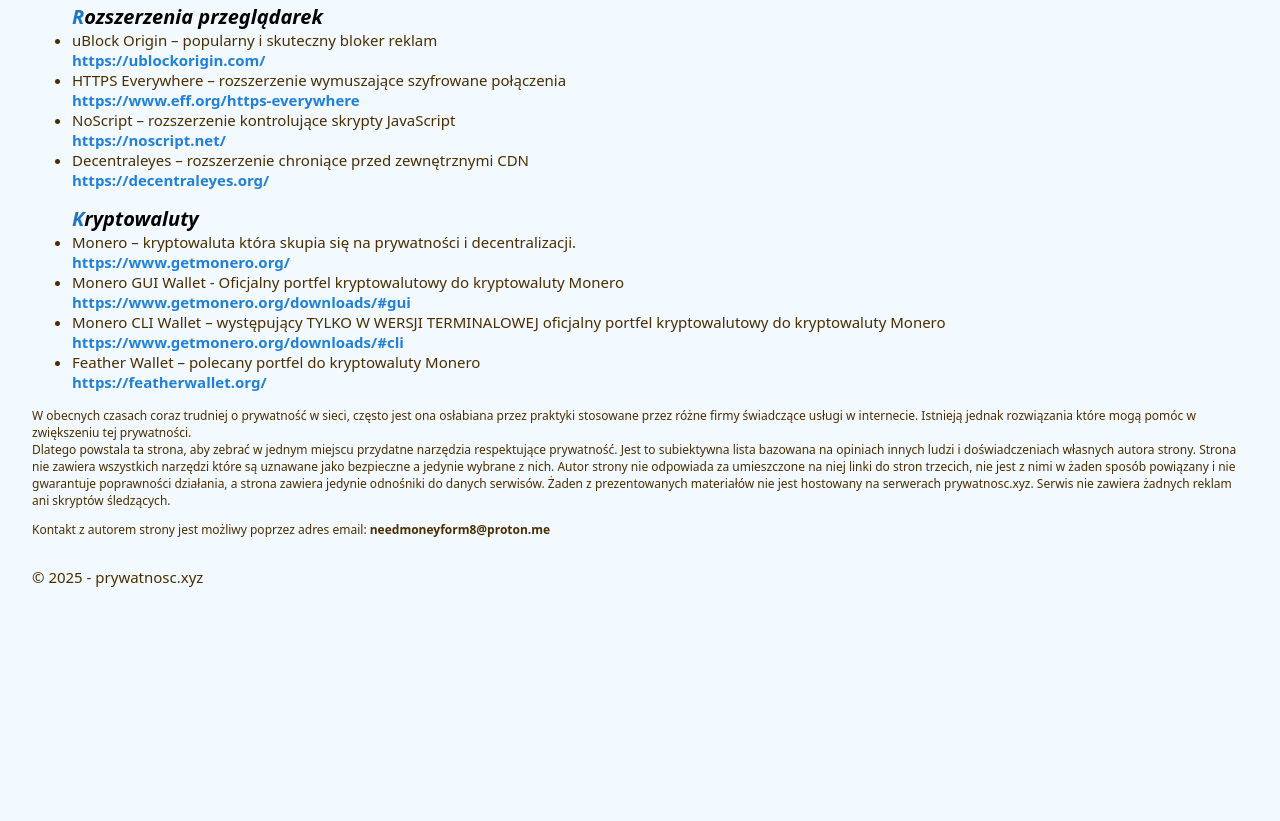
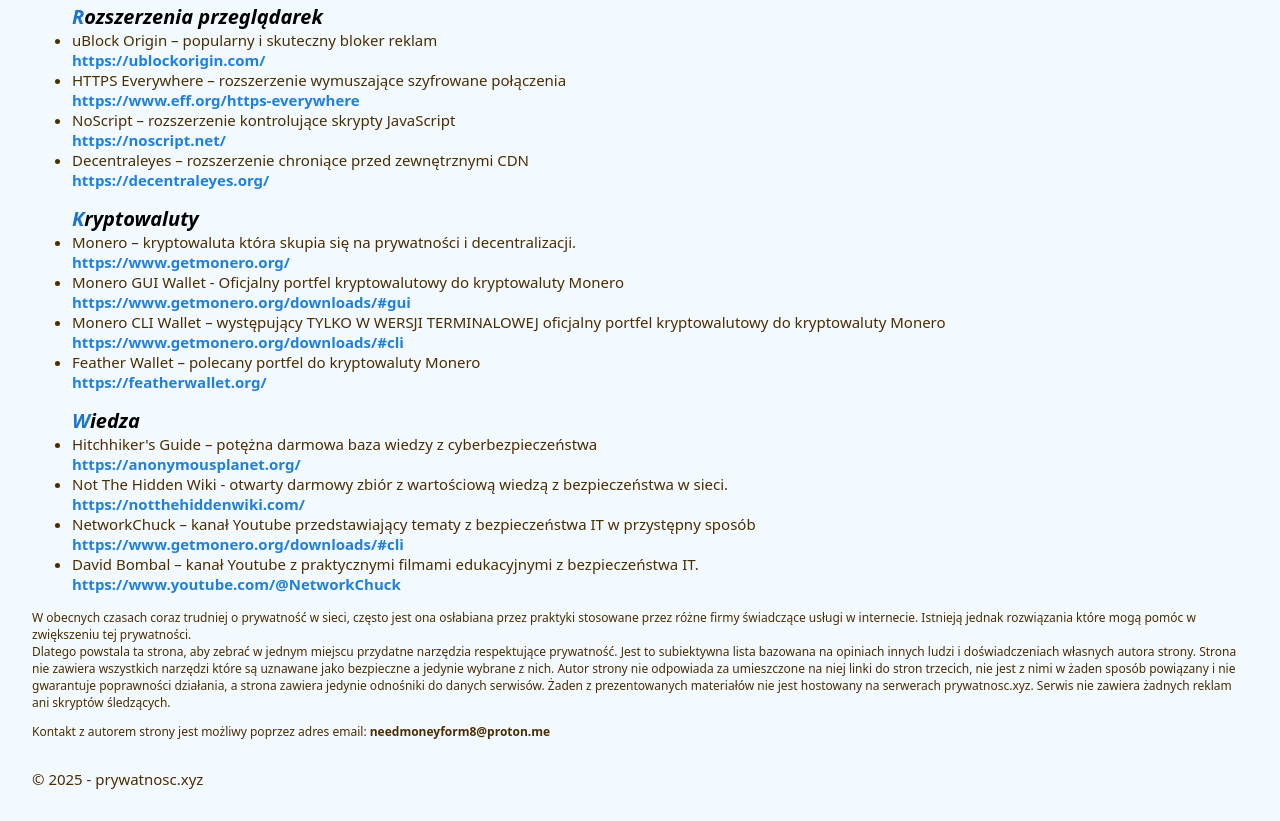
Before and after one commit to 50sec/50sec.github.io, a plain HTML site: page index.html in a window 1280 px wide. Shown: the part 1042-1863 px from the top of the page. Before the commit the page ends 1661 px from the top, so only its background shows below. Drawn offline with Linux system fonts and the light colour scheme.

Commit message:
Update index.html

```diff
--- a/index.html
+++ b/index.html
@@ -2,10 +2,8 @@
 <head>
     <meta charset="UTF-8" />
     <meta name="viewport" content="width=device-width, initial-scale=1.0"/>
-    <meta property="og:url" content="https://prywatnosc.xyz/" />
-	<meta property="og:type" content="website" />
 	<meta property="og:title" content="Lista usług dbających o prywatność" />
-	<meta property="og:description" content="Lista narzędzi które szanują twoją prywatność!" />
+	<meta property="description" content="Lista narzędzi które szanują twoją prywatność!" />
     <title>prywatnosc.xyz - Lista narzędzi które szanują twoją prywatność!</title>
     <link rel="stylesheet" href="style.css">
 </head>
@@ -14,12 +12,13 @@
 <h2> lista narzędzi które szanują twoją prywatność!</h2>
 <ul id="vpn">
     <span>VPN</span>
-    <li>Proton - vpn,mail, dysk i więcej polecanych usług dbających o prywatność<a href="https://proton.me/" target="_blank">https://proton.me/</a></li>
+    <li>Proton - VPN,mail, dysk i więcej polecanych usług dbających o prywatność<a href="https://proton.me/" target="_blank">https://proton.me/</a></li>
     <li>Mullvad VPN - polecany VPN z polityką no-logs<a href="https://mullvad.net/pl" target="_blank">https://mullvad.net/</a></li>
 </ul>
 <ul id="komunikatory">
     <span>Komunikatory</span>
-    <li>Signal - najpopularniejszy bezpieczny komunikator z szyfrowaniem end-to-end<a href="https://signal.org/" target="_blank">https://signal.org/</a></li>    <li>Session - bardzo prywatny komunikator end-to-end<a href="https://getsession.org/" target="_blank">https://getsession.org/</a></li>
+    <li>Signal - najpopularniejszy bezpieczny komunikator z szyfrowaniem end-to-end<a href="https://signal.org/" target="_blank">https://signal.org/</a></li>
+    <li>Session - bardzo prywatny komunikator end-to-end<a href="https://getsession.org/" target="_blank">https://getsession.org/</a></li>
     <li>Telegram - dosyć prywatny komunikator ale z pewnymi ograniczeniami <a href="https://telegram.org/" target="_blank">https://telegram.org/</a></li>
 </ul>
 <ul id="systemy">
@@ -51,10 +50,17 @@
 </ul>
 <ul id="kryptowaluty">
     <span>Kryptowaluty</span>
-    <li>Monero – kryptowaluta która skupia się na prywatności i decentralizacji. <a href="https://www.getmonero.org/" target="_blank">https://www.getmonero.org/</a></li>
+     <li>Monero – kryptowaluta która skupia się na prywatności i decentralizacji. <a href="https://www.getmonero.org/" target="_blank">https://www.getmonero.org/</a></li>
     <li>Monero GUI Wallet - Oficjalny portfel kryptowalutowy do kryptowaluty Monero <a href="https://www.getmonero.org/downloads/#gui" target="_blank">https://www.getmonero.org/downloads/#gui</a></li>
     <li>Monero CLI Wallet – występujący TYLKO W WERSJI TERMINALOWEJ oficjalny portfel kryptowalutowy do kryptowaluty Monero <a href="https://www.getmonero.org/downloads/#cli" target="_blank">https://www.getmonero.org/downloads/#cli</a></li>
     <li>Feather Wallet – polecany portfel do kryptowaluty Monero <a href="https://featherwallet.org/" target="_blank">https://featherwallet.org/</a></li>
+</ul>
+<ul id="wiedza">
+    <span>Wiedza</span>
+    <li>Hitchhiker's Guide – potężna darmowa baza wiedzy z cyberbezpieczeństwa<a href="https://anonymousplanet.org/" target="_blank">https://anonymousplanet.org/</a></li>
+    <li>Not The Hidden Wiki - otwarty darmowy zbiór z wartościową wiedzą z bezpieczeństwa w sieci. <a href="https://notthehiddenwiki.com/" target="_blank">https://notthehiddenwiki.com/</a></li>
+    <li>NetworkChuck – kanał Youtube przedstawiający tematy z bezpieczeństwa IT w przystępny sposób<a href="https://www.youtube.com/@NetworkChuck" target="_blank">https://www.getmonero.org/downloads/#cli</a></li>
+    <li>David Bombal – kanał Youtube z praktycznymi filmami edukacyjnymi z bezpieczeństwa IT.<a href="https://www.youtube.com/@NetworkChuck" target="_blank">https://www.youtube.com/@NetworkChuck</a></li>
 </ul>
 <p class="disclaimer">W obecnych czasach coraz trudniej o prywatność w sieci, często jest ona osłabiana przez praktyki stosowane przez różne firmy świadczące usługi w internecie. Istnieją jednak rozwiązania które mogą pomóc w zwiększeniu tej prywatności. <br>
 Dlatego powstala ta strona, aby zebrać w jednym miejscu przydatne narzędzia respektujące prywatność. Jest to subiektywna lista bazowana na opiniach innych ludzi i doświadczeniach własnych autora strony. Strona nie zawiera wszystkich narzędzi które są uznawane jako bezpieczne a jedynie wybrane z nich. Autor strony nie odpowiada za umieszczone na niej linki do stron trzecich,  nie jest z nimi w żaden sposób powiązany i nie gwarantuje poprawności działania, a strona zawiera jedynie odnośniki do danych serwisów. Żaden z prezentowanych materiałów nie jest hostowany na serwerach prywatnosc.xyz. Serwis nie zawiera żadnych reklam ani skryptów śledzących.</p>
```
